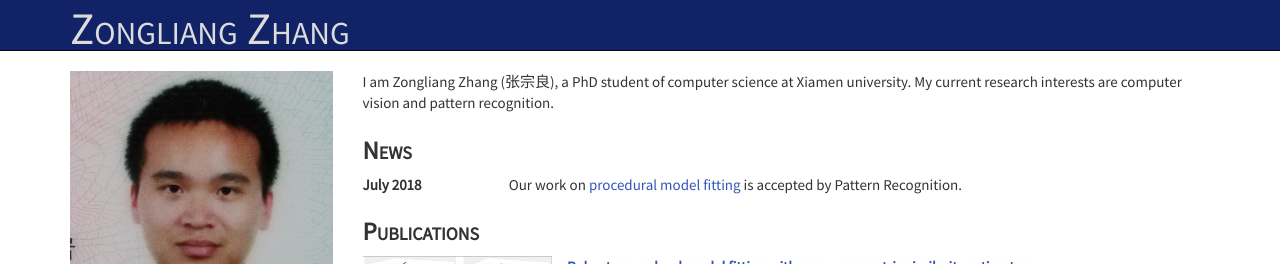
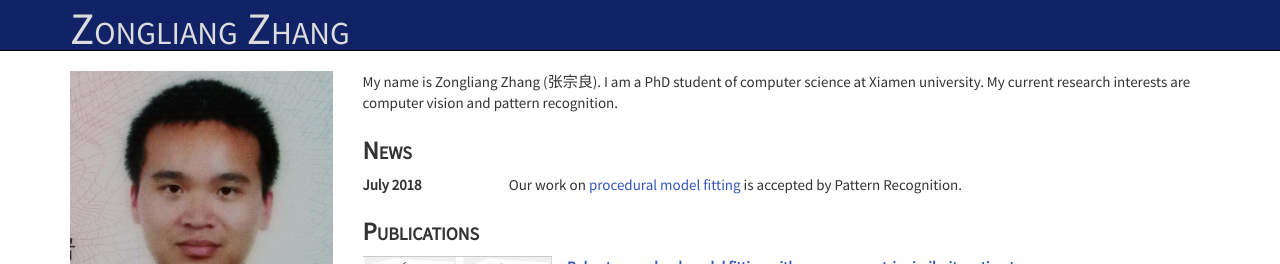
Before and after one commit to huangxw/zhangzongliang.github.io, a Jekyll site: the page built from index.html, in a window 1280 px wide. Shown: the top 264 px of the page. Built offline with Jekyll 4.4.1, drawn with Linux system fonts in a browser that asks for light colours.

Commit message:
Update index.html

```diff
--- a/index.html
+++ b/index.html
@@ -6,7 +6,7 @@ layout: default
 	<div class='hidden-md hidden-lg mainheader'>About</div>
 
 	<p>
-		I am Zongliang Zhang (张宗良), a PhD student of computer science at Xiamen university.
+		My name is Zongliang Zhang (张宗良). I am a PhD student of computer science at Xiamen university.
 		My current research interests are computer vision and pattern recognition.
 	</p>
 
```
